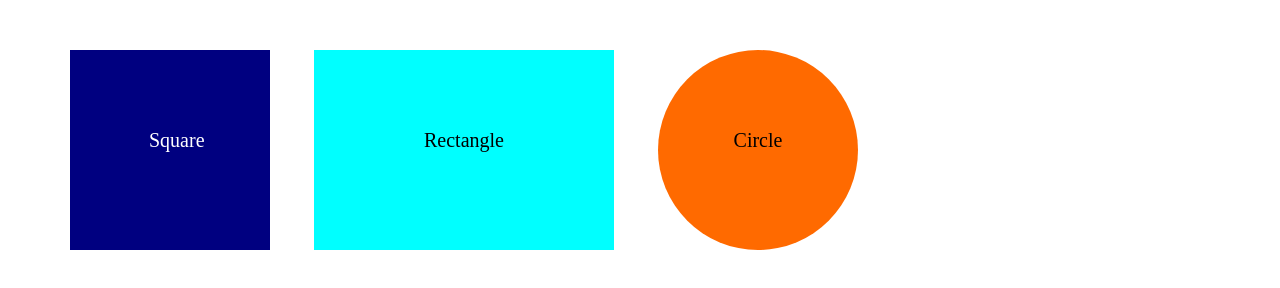
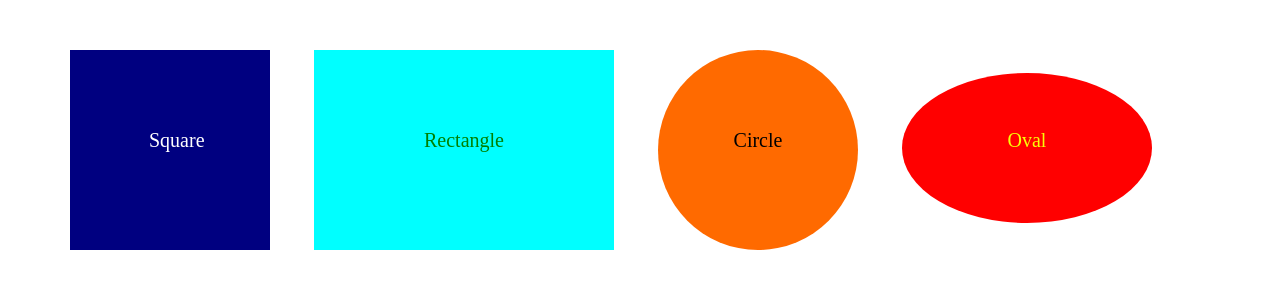
Before and after one commit to PrasadThatipudi/shapes, a plain HTML site: page index.html in a window 1280 px wide. Drawn offline with Linux system fonts and the light colour scheme.

Commit message:
adds oval shape

```diff
--- a/index.html
+++ b/index.html
@@ -37,7 +37,7 @@
       <p
         style="
           font-size: 20px;
-          color: black;
+          color: green;
           padding: 59px;
           text-align: center;
           margin: 20px 0px;
@@ -52,7 +52,7 @@
         display: inline-block;
         height: 200px;
         width: 200px;
-        border-radius: 100px;
+        border-radius: 50%;
         background-color: rgb(255, 106, 0);
       "
     >
@@ -68,5 +68,27 @@
         Circle
       </p>
     </div>
+    <div
+      style="
+        margin: 0px 20px;
+        display: inline-block;
+        height: 150px;
+        width: 250px;
+        border-radius: 50%;
+        background-color: rgb(255, 0, 0);
+      "
+    >
+      <p
+        style="
+          font-size: 20px;
+          color: rgb(248, 252, 7);
+          padding: 36px;
+          text-align: center;
+          margin: 20px 0px;
+        "
+      >
+        Oval
+      </p>
+    </div>
   </body>
 </html>
```
